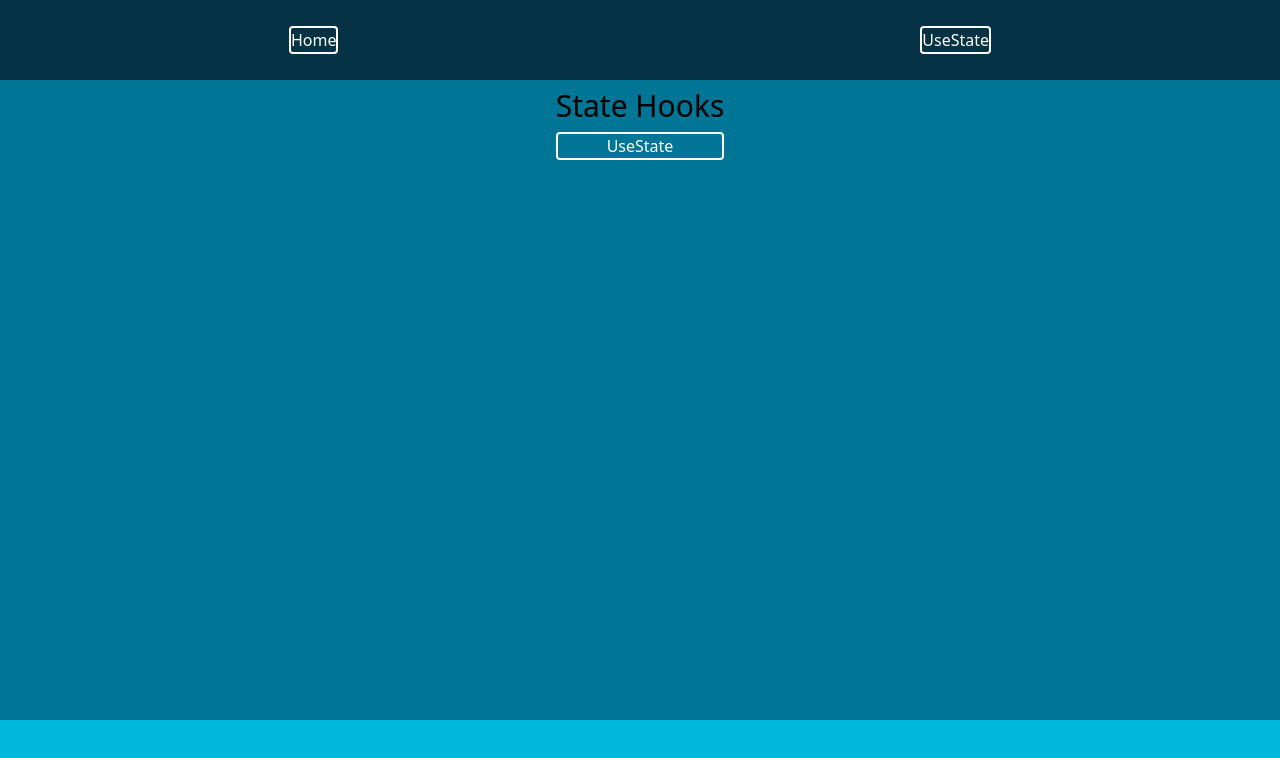
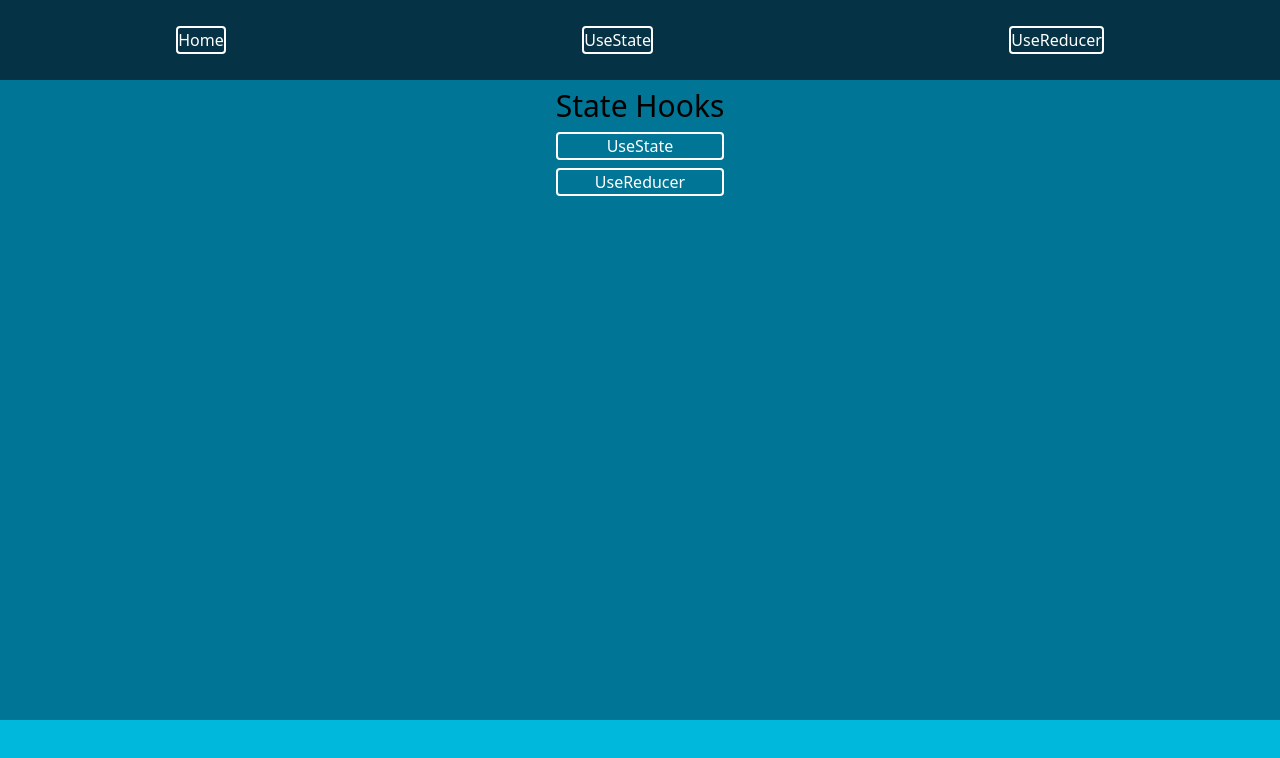
Before and after one commit to ariel-gallardo/react-hooks, a Next.js app: page / in a window 1280 px wide. Shown: the top 758 px of the page. Built offline with nearby package versions, Linux system fonts and the light colour scheme.

Commit message:
02-useReducer# Link Url

```diff
--- a/src/app/page.tsx
+++ b/src/app/page.tsx
@@ -5,7 +5,8 @@ export default function Home() {
   <div className="flex justify-center text-center">
         <div className="flex py-2 justify-around flex-col gap-2">
           <h1 className="text-3xl">State Hooks</h1>
-          <Link href={'/state-hooks/useState'} className="text-white border-2 rounded">UseState</Link>
+        <Link href={'/state-hooks/useState'} className="text-white border-2 rounded">UseState</Link>
+        <Link href={'/state-hooks/useReducer'} className="text-white border-2 rounded">UseReducer</Link>
         </div>
   </div>
   );
--- a/src/components/Navbar.tsx
+++ b/src/components/Navbar.tsx
@@ -7,6 +7,7 @@ const Navbar = () => {
                 <div className="flex gap-1 justify-around">
                     <Link href={'/'} className="text-white border-2 rounded">Home</Link>
                     <Link href={'/state-hooks/useState'} className="text-white border-2 rounded">UseState</Link>
+                    <Link href={'/state-hooks/useReducer'} className="text-white border-2 rounded">UseReducer</Link>
                 </div>
             </div>
         </nav>
```
